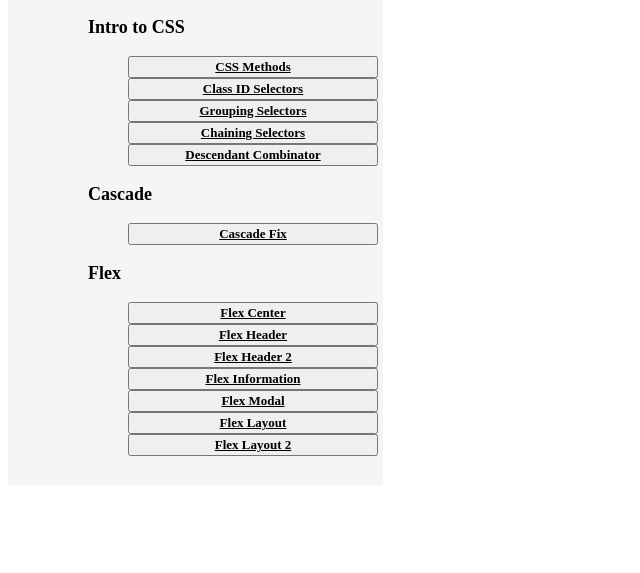
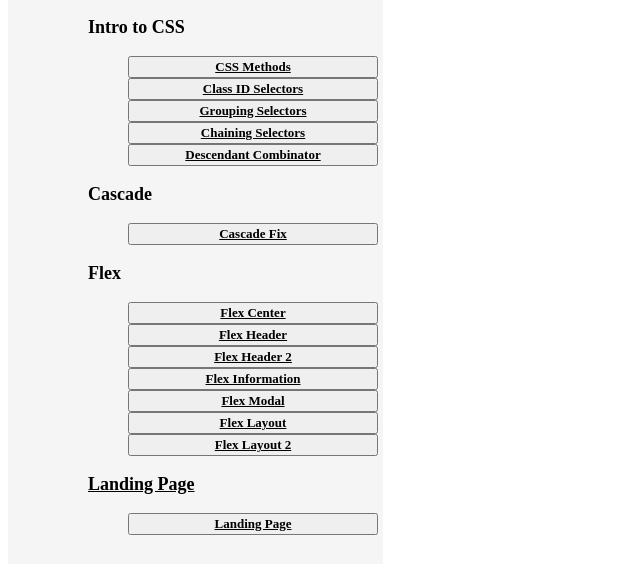
Before and after one commit to Ferinn/OdinProject, a plain HTML site: page Projects/CSS-Excercises/crossroads.html in a window 1280 px wide. Shown: the part 151-724 px from the top of the page, without its empty margins (0-640 px from the left). Drawn offline with Linux system fonts and the light colour scheme.

Commit message:
Added landing page to crossroads

```diff
--- a/Projects/CSS-Excercises/crossroads.html
+++ b/Projects/CSS-Excercises/crossroads.html
@@ -37,6 +37,10 @@
                     <ul><button><a href="foundations/flex/06-flex-layout/index.html">Flex Layout</button></ul>
                     <ul><button><a href="foundations/flex/07-flex-layout-2/index.html">Flex Layout 2</button></ul>
                 </ul>
+
+                <ul><h3>Landing Page</h3>
+                    <ul><button><a href="foundations/landing-page/index.html"><strong>Landing Page</strong></a></button></ul>
+                </ul>
         </ul>
         <p><br></p>
         </div>
```
